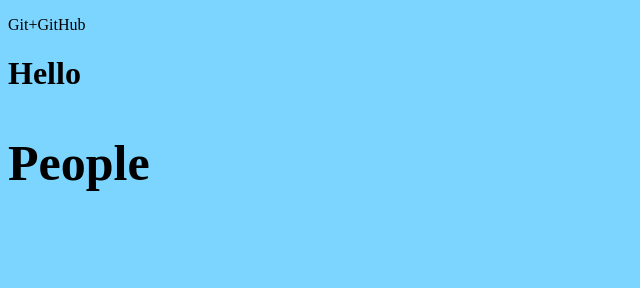
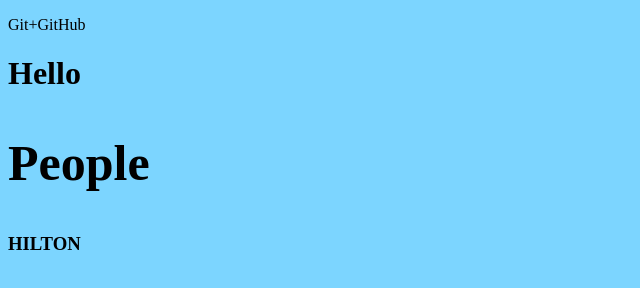
Before and after one commit to Hi1t0n/Test-Git, a plain HTML site: page index.html in a window 1280 px wide. Shown: the whole page, without its empty margins (0-640 px from the left). Drawn offline with Linux system fonts and the light colour scheme.

Commit message:
Ветка about

```diff
--- a/index.html
+++ b/index.html
@@ -11,5 +11,6 @@
     <p>Git+GitHub</p>
     <h1>Hello</h1>
     <h2>People</h2>
+    <h3>HILTON</h3>
 </body>
 </html>
```
